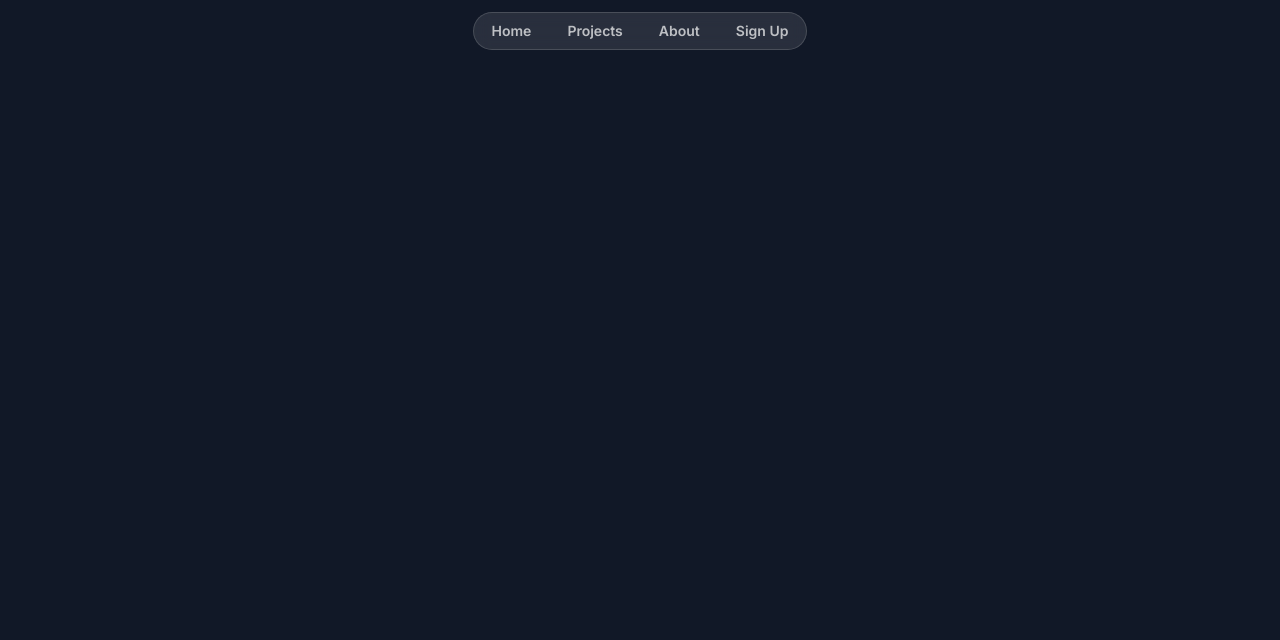
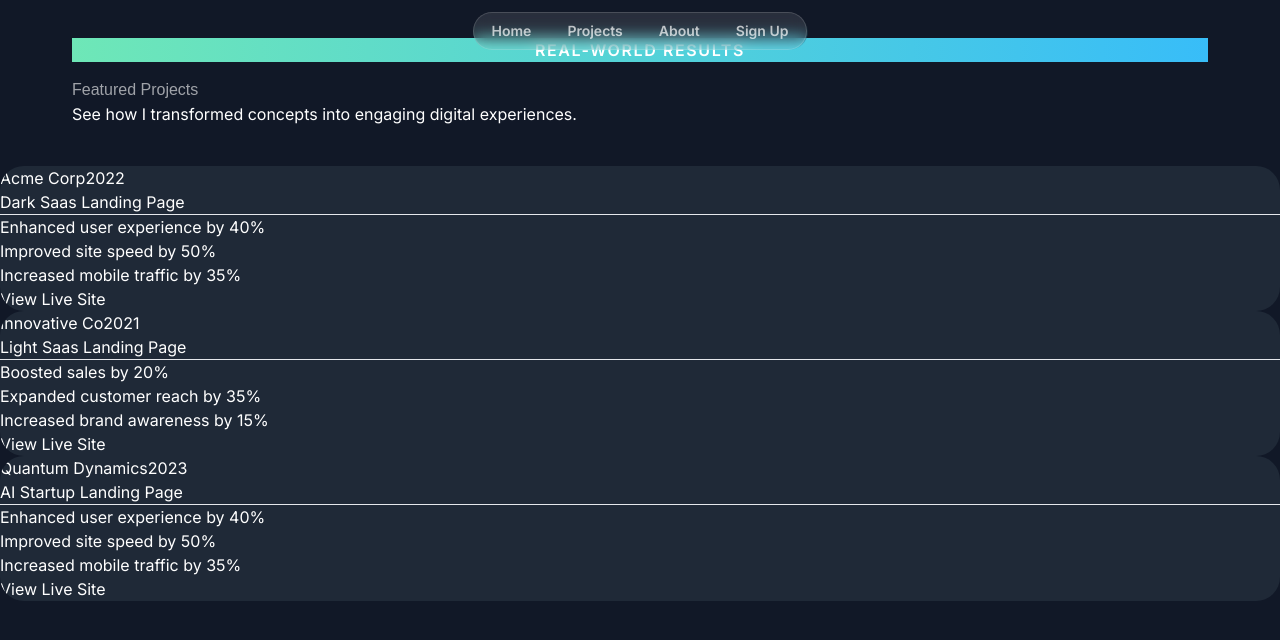
Before and after one commit to finsylive/mentsweb, a Next.js app: page / in a window 1280 px wide. Shown: the top 640 px of the page. Built offline with nearby package versions, Linux system fonts and the light colour scheme; a web font is replaced by a local one.

Commit message:
feature updates

```diff
--- a/package.json
+++ b/package.json
@@ -24,7 +24,7 @@
     "eslint": "^8",
     "eslint-config-next": "14.2.5",
     "postcss": "^8",
-    "tailwindcss": "^3.4.1",
+    "tailwindcss": "^3.4.17",
     "typescript": "^5"
   }
 }
--- a/src/app/page.tsx
+++ b/src/app/page.tsx
@@ -1,8 +1,10 @@
 import { Header } from "@/sections/Header";
+import { ProjectsSection } from "@/sections/Projects";
 export default function Home() {
   return (
     <div>
       <Header />
+      <ProjectsSection/>
     </div>
   );
 }
--- a/src/sections/Projects.tsx
+++ b/src/sections/Projects.tsx
@@ -42,5 +42,33 @@
 ];
 
 export const ProjectsSection = () => {
-  return <div>Projects Section</div>;
+  return (
+    <div>
+      <div className="container">
+        <p className="uppercase font-semibold tracking-widest bg-gradient-to-r from-emerald-300 to-sky-400 text-center">Real-World Results</p>
+        <h2 className="font-serif text-white/60 mt-4">Featured Projects</h2>
+        <p>See how I transformed concepts into engaging digital experiences.</p>
+      </div>
+        <div className="flex flex-col mt-10">
+      {portfolioProjects.map((project) => (
+        <div key={project.title} className="bg-gray-800 rounded-3xl relative z-0 overflow-hidden after:z-10 after:content[''] after:absolute after:inset-0 after:outline-2 after:-outline-offset-2 after:rounded-3xl after:outline-white/20 ">
+          <div>
+            <span>{project.company}</span>
+            <span>{project.year}</span>
+          </div>
+          <h3>{project.title}</h3>
+          <hr />
+          <ul>
+            {project.results.map((result, index) => (
+              <li key={index}>{result.title}</li>
+            ))}
+          </ul>
+          <a href={project.link} target="_blank" rel="noopener noreferrer">
+            <button>View Live Site</button>
+          </a>
+        </div>
+      ))}
+    </div>
+    </div>
+  );
 };
```
Also changed, not shown: 1 other file (tests, documents, lock files or other folders).
